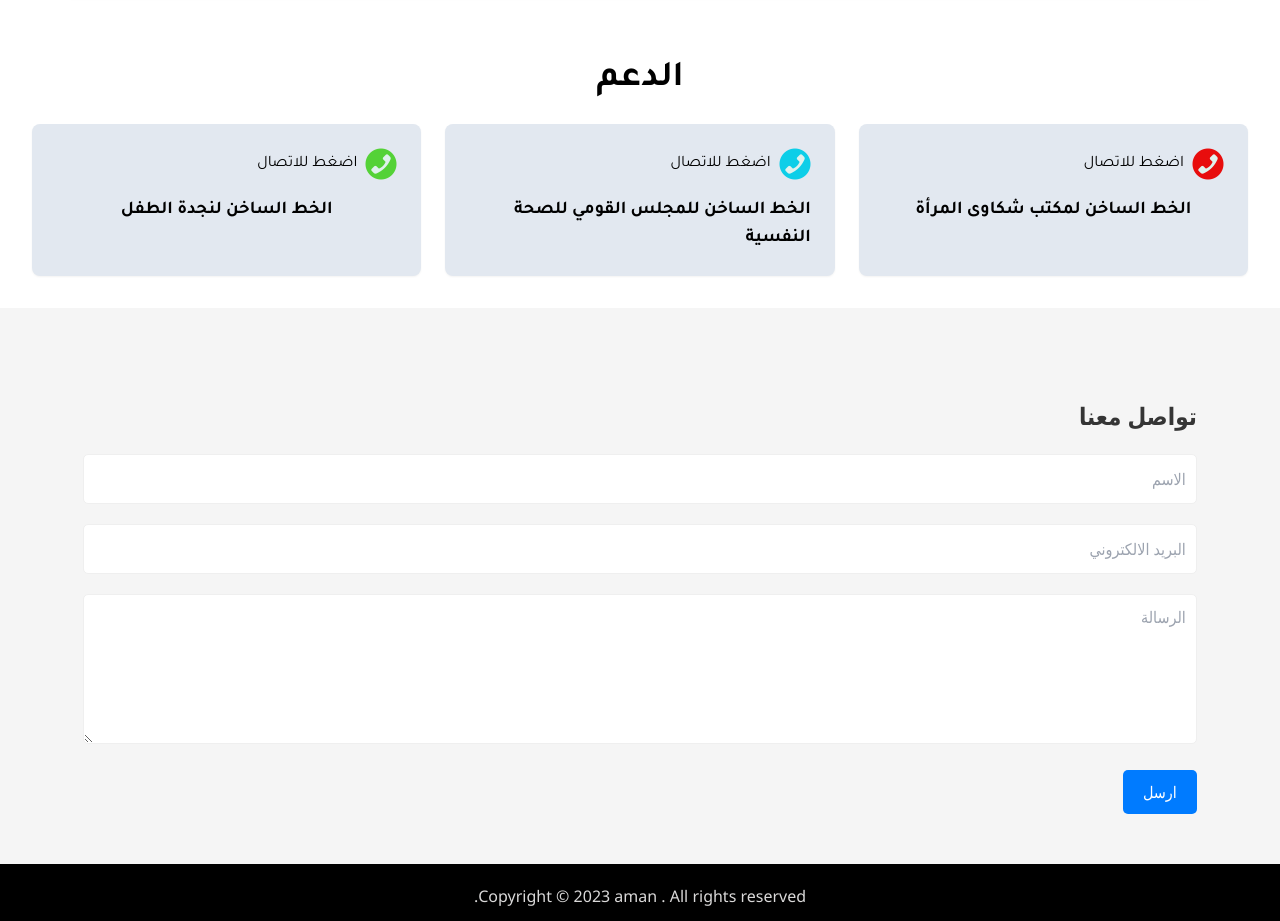
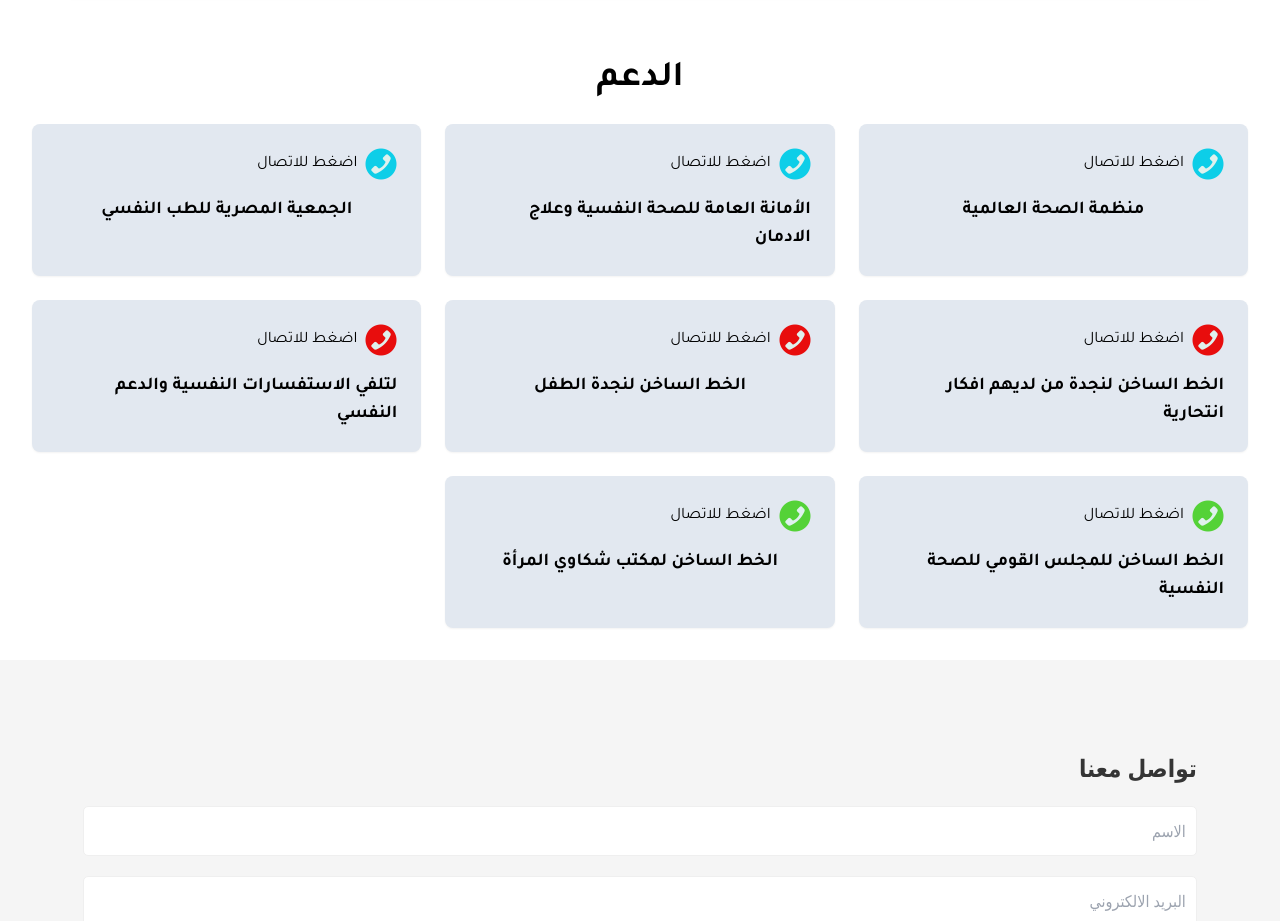
Before and after one commit to nadaN780/guardian-angel, a Next.js app: page / in a window 1280 px wide. Shown: the part 4200-5121 px from the top of the page. Built offline with nearby package versions, Linux system fonts and the light colour scheme.

Commit message:
add cards

```diff
--- a/app/page.js
+++ b/app/page.js
@@ -155,9 +155,22 @@
             <h3 className="font-bold text-4xl">الدعم</h3>
           </div>
           <div className="grid md:grid-cols-3 gap-6 items-stretch">
-            <Card color="red" text="الخط الساخن لمكتب شكاوى المرأة" href="tel:15115" />
-            <Card color="blue" text="الخط الساخن للمجلس القومي للصحة النفسية" href="tel:20818102" />
-            <Card color="green" text="الخط الساخن لنجدة الطفل" href="tel:16000" />
+          <Card color="blue" text="منظمة الصحة العالمية" href="https://www.who.int/ar/news-room/fact-sheets/detail/mental-health-strengthening-our-response" />
+          <Card color="blue" text="الأمانة العامة للصحة النفسية وعلاج الادمان" href="https://nmhp.mohp.gov.eg/mentalworld/web/ar/about-us" />
+          <Card color="blue" text="الجمعية المصرية للطب النفسي" href="http://www.epassociation.net/ar" />
+
+
+
+
+            <Card color="red" text="الخط الساخن لنجدة من لديهم افكار انتحارية" href="tel:08008880700" />
+            <Card color="red" text="الخط الساخن لنجدة الطفل" href="tel:16000" />
+            <Card color="red" text="لتلفي الاستفسارات النفسية والدعم النفسي" href="tel:0220816831" />
+            <Card color="green" text="الخط الساخن للمجلس القومي للصحة النفسية" href="tel:20818102" />
+            <Card color="green" text="الخط الساخن لمكتب شكاوي المرأة" href="tel:15115" />
+
+
+
+
           </div>
       </section>
 
```
